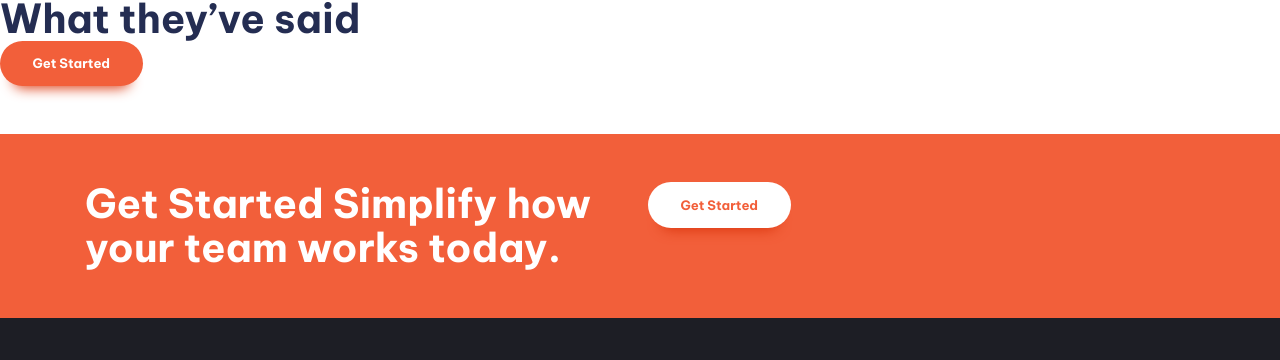
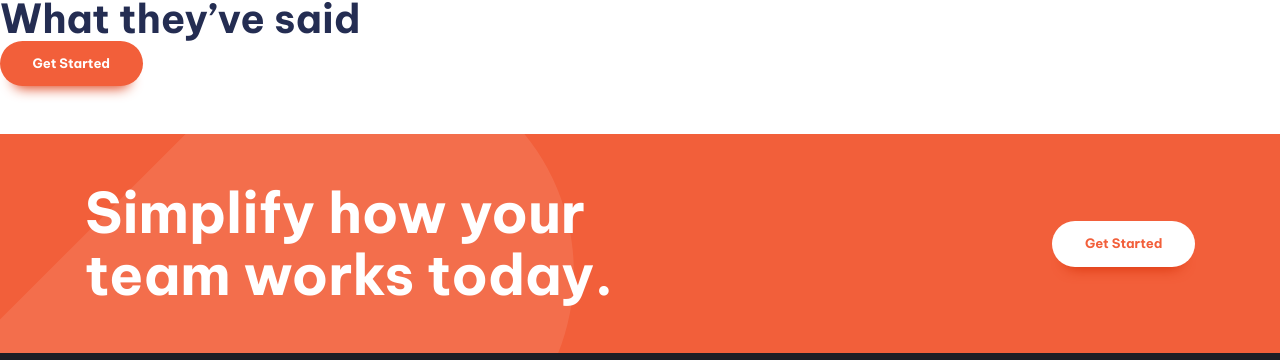
Before and after one commit to ashucj17/figma-manage-landing-page, a website built with Vite: page index.html in a window 1280 px wide. Shown: the part 1474-1834 px from the top of the page. Built offline with nearby package versions, Linux system fonts and the light colour scheme.

Commit message:
pseudo elements in last section and their alignment

```diff
--- a/index.html
+++ b/index.html
@@ -18,7 +18,11 @@
       <div class="container">
         <div class="nav-wrapper">
           <a href="#"><img src="./images/logo.svg" alt="Manage" /></a>
-        <button class="mobile-nav-toggle"  aria-controls="primary-navigation" aria-expanded="false">
+          <button
+            class="mobile-nav-toggle"
+            aria-controls="primary-navigation"
+            aria-expanded="false"
+          >
             <span class="visually-hidden">Menu</span>
             <img
               class="icon-hamburger"
@@ -42,7 +46,9 @@
               <li><a href="#">Community</a></li>
             </ul>
           </nav>
-        <button class="button | display-sm-close display-md-inline-flex">Get Started</button>
+          <button class="button | display-sm-close display-md-inline-flex">
+            Get Started
+          </button>
         </div>
       </div>
     </header>
@@ -71,7 +77,6 @@
       <section class="padding-block-900">
         <div class="container">
           <div class="even-columns">
-
             <div class="flow">
               <h2 class="fs-secondary-heading fw-bold">
                 What’s different about Manage?
@@ -88,26 +93,41 @@
                 <li>
                   <div class="flow" style="--flow-spacer: 1em">
                     <h3 class="fs-600 fw-bold">Track company-wide progress</h3>
-              <p data-width="wide">See how your day-to-day tasks fit into the wider vision. Go from tracking progress at the milestone level all the way done to the smallest of details. Never lose sight of the bigger picture again.</p>
+                    <p data-width="wide">
+                      See how your day-to-day tasks fit into the wider vision.
+                      Go from tracking progress at the milestone level all the
+                      way done to the smallest of details. Never lose sight of
+                      the bigger picture again.
+                    </p>
                   </div>
                 </li>
 
                 <li>
                   <div class="flow" style="--flow-spacer: 1em">
                     <h3 class="fs-600 fw-bold">Advanced built-in reports</h3>
-              <p data-width="wide">Set internal delivery estimates and track progress toward company goals. Our customisable dashboard helps you build out the reports you need to keep key stakeholders informed.</p>
+                    <p data-width="wide">
+                      Set internal delivery estimates and track progress toward
+                      company goals. Our customisable dashboard helps you build
+                      out the reports you need to keep key stakeholders
+                      informed.
+                    </p>
                   </div>
                 </li>
 
                 <li>
                   <div class="flow" style="--flow-spacer: 1em">
-              <h3 class="fs-600 fw-bold">Everything you need in one place</h3>
-              <p data-width="wide"> Stop jumping from one service to another to communicate, store files, track tasks and share documents. Manage offers an all-in-one team productivity solution.</p>
+                    <h3 class="fs-600 fw-bold">
+                      Everything you need in one place
+                    </h3>
+                    <p data-width="wide">
+                      Stop jumping from one service to another to communicate,
+                      store files, track tasks and share documents. Manage
+                      offers an all-in-one team productivity solution.
+                    </p>
                   </div>
                 </li>
               </ul>
             </div>
-
           </div>
         </div>
       </section>
@@ -120,20 +140,20 @@
 
       <section class="cta | padding-block-700 bg-accent-400 text-neutral-100">
         <div class="container">
-          <div class="even-columns">
+          <div class="even-columns vertical-align-center vertical-align-center-md">
             <div>
-              <p class="fs-secondary-heading fw-bold">
-                Get Started Simplify how your team works today.
+              <p class="fs-primary-heading fw-bold">
+               Simplify how your team works today.
               </p>
             </div>
-            <div>
+            <div class=" justify-self-end-md">
               <button class="button" data-type="inverted">Get Started</button>
             </div>
           </div>
         </div>
       </section>
-
-      <footer class="padding-block-700 bg-neutral-900 text-neutral-100">
+    </main>
+    <footer class="padding-block-900 bg-neutral-900 text-neutral-100">
       <div class="container">
         <div class="even-columns">
           <div>
@@ -148,7 +168,12 @@
           </div>
           <div>
             <nav class="footer-nav">
-                <ul class="flow"data-spacing="tight" aria-label="Footer" role="list">
+              <ul
+                class="flow"
+                data-spacing="tight"
+                aria-label="Footer"
+                role="list"
+              >
                 <li><a href="#">Home</a></li>
                 <li><a href="#">Pricing</a></li>
                 <li><a href="#">Products</a></li>
@@ -168,7 +193,6 @@
         </div>
       </div>
     </footer>
-    </main>
     <script type="module" src="main.js"></script>
   </body>
 </html>
--- a/style.css
+++ b/style.css
@@ -288,7 +288,36 @@ p[data-width="wide"] {
   }
 }
 
+
+/* cta */
+
+.cta {
+  position: relative;
+  isolation: isolate;
+  text-align: center;
+}
+
+@media (min-width: 50em) {
+  .cta {
+    text-align: left;
+  }
+}
+
+.cta::before {
+  content: '';
+  position: absolute;
+  z-index: -1;
+  inset: 0;
+  background-image:
+  url('./images/bg-tablet-pattern.svg'),
+  url('./images/bg-tablet-pattern.svg');
+  background-position: -15rem -5rem, 80rem -42rem ;
+  background-repeat: no-repeat;
+  opacity: 0.1;
+}
+
 /* Utility classes */
+
 
 .visually-hidden,
 .visually-hidden-focusable:not(:focus, :focus-within) {
@@ -392,7 +421,7 @@ p[data-width="wide"] {
   padding-block: var(--size-700);
 }
 
-.display-sm-none {
+.display-sm-close {
   display: none;
 }
 
@@ -410,10 +439,6 @@ p[data-width="wide"] {
   margin-inline: auto;
 }
 
-:where(.flow :not(:first-child)) {
-  margin-top: var(--flow-spacer, 4em);
-}
-
 .even-columns {
   display: grid;
   gap: 1rem;
@@ -425,3 +450,22 @@ p[data-width="wide"] {
     grid-auto-columns: 1fr;
   }
 }
+
+.vertical-align-center {
+  align-items: center;
+}
+
+@media (min-width: 50em) {
+  .justify-self-end-md {
+  margin-left: auto;
+}
+}
+
+.justify-self-end {
+  margin-left: auto;
+}
+
+
+:where(.flow :not(:first-child)) {
+  margin-top: var(--flow-spacer, 4em);
+}
```
Lines whose indentation alone changed are shown as unchanged.
